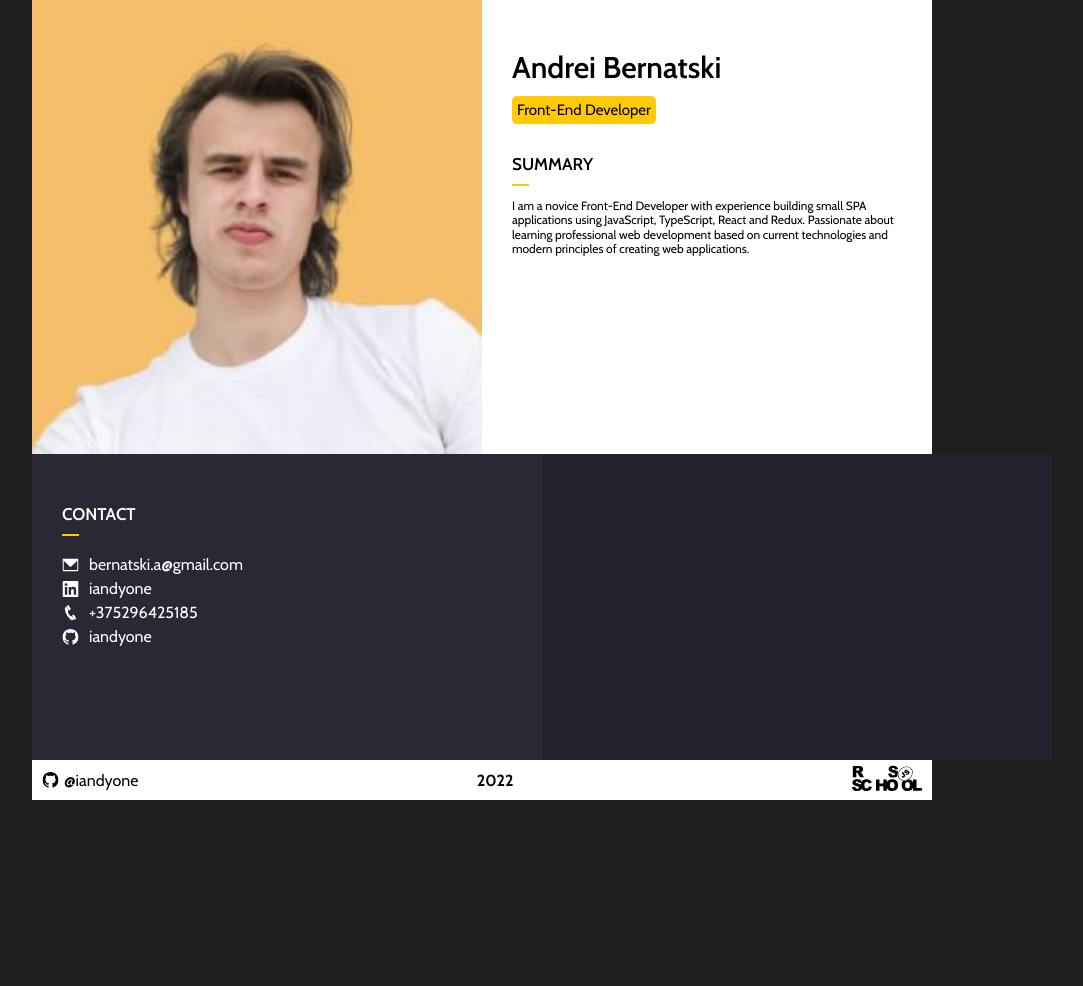
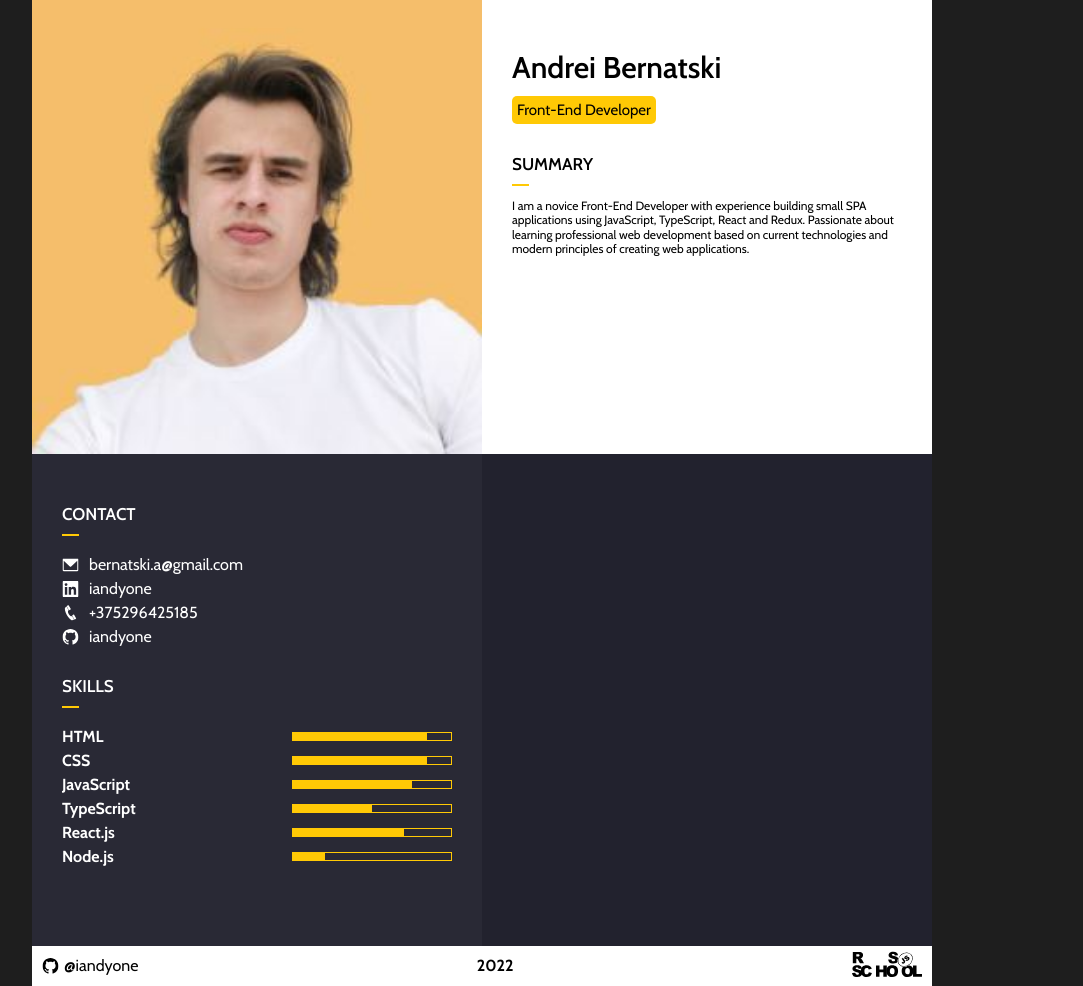
Before and after one commit to iandyone/rsschool-cv, a plain HTML site: page index.html in a window 1280 px wide. Shown: the whole page, without its empty margins (158-1241 px from the left). Before the commit the page ends 800 px from the top, so only its background shows below. Drawn offline with nearby package versions, Linux system fonts and the light colour scheme.

Commit message:
feat: add skills section

```diff
--- a/css/style.css
+++ b/css/style.css
@@ -2,18 +2,24 @@
 
 :root {
     --yellow: #ffc905;
+    --bg1: #22222e;
+    --bg2: #292935;
 }
 
 * {
     padding: 0;
     margin: 0;
     border: 0;
+    box-sizing: border-box;
+}
+
+ul li {
+    list-style: none;
 }
 
 html,
 body {
     height: 100%;
-    overflow: hidden;
     font-family: Cabin;
     font-weight: 700;
     background-color: #1e1e1e;
@@ -111,24 +117,52 @@ a {
 .content {
     flex: 1 1 auto;
     display: flex;
-    background-color: #292935;
+    background-color: var(--bg2);
 }
 .content__acticle {
     flex: 0 0 50%;
     padding: 50px 30px;
 }
+
+.content__acticle > *:not(:last-child) {
+    margin-bottom: 30px;
+}
 .content__acticle:nth-child(2) {
-    background-color: #22222e;
+    background-color: var(--bg1);
 }
+
+
+
+
 .skills {
 }
+.skills__title {
+}
+.skills__list {
+    display: flex;
+    flex-direction: column;
+    row-gap: 5px;
+}
+.skills__item {
+    display: flex;
+    justify-content: space-between;
+    align-items: center;
 
-.contact {
 }
-.contact__title {
+.skills__progress {
+    height: .6em;
+    border: 1px solid var(--yellow);
 }
-.contact__menu {
+.skills__progress::-webkit-progress-value {
+    background: var(--yellow);
 }
+.skills__progress::-webkit-progress-bar {
+    background: var(--bg2);
+  }
+
+
+
+
 .contact__links {
     display: flex;
     flex-direction: column;
--- a/index.html
+++ b/index.html
@@ -82,8 +82,38 @@
                         </ul>
                     </nav>
                 </section>
+                <section class="content__skills skills">
+                    <h2 class="skills__title" data-title="">Skills</h2>
+                    <ul class="skills__list">
+                        <li class="skills__item">
+                            <span class="skills__skill">HTML</span>
+                            <progress class="skills__progress" value="85" max="100"></progress>
+                        </li>
+                        <li class="skills__item">
+                            <span class="skills__skill">CSS</span>
+                            <progress class="skills__progress" value="85" max="100"></progress>
+                        </li>
+                        <li class="skills__item">
+                            <span class="skills__skill">JavaScript</span>
+                            <progress class="skills__progress" value="75" max="100"></progress>
+                        </li>
+                        <li class="skills__item">
+                            <span class="skills__skill">TypeScript</span>
+                            <progress class="skills__progress" value="50" max="100"></progress>
+
+                        </li>
+                        <li class="skills__item">
+                            <span class="skills__skill">React.js</span>
+                            <progress class="skills__progress" value="70" max="100"></progress>
+                        </li>
+                        <li class="skills__item">
+                            <span class="skills__skill">Node.js</span>
+                            <progress class="skills__progress" value="20" max="100"></progress>
+                        </li>
+                    </ul>
+                </section>
                 <section class="content__education education"></section>
-                <section class="content__skills skills"></section>
+                <section class="content__education education"></section>
             </article>
             <article class="content__acticle">
                 <section class="content__projects projects"></section>
```
